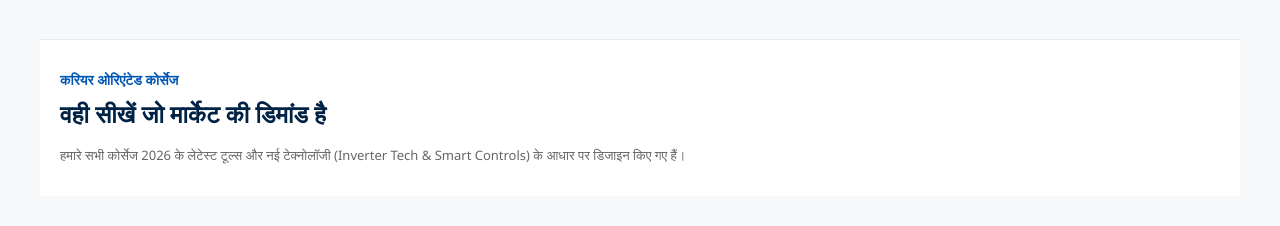
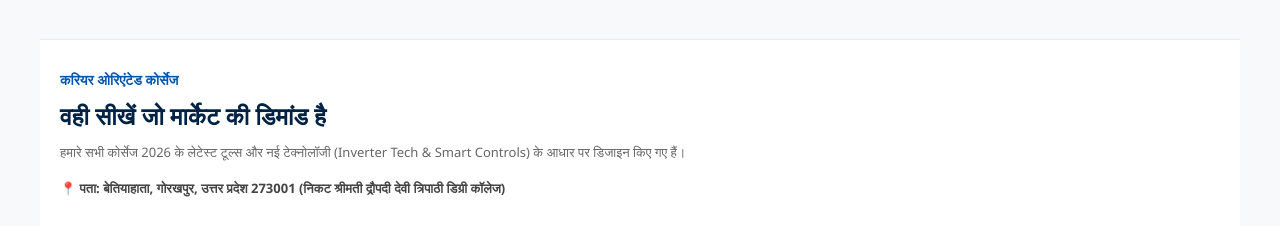
Before and after one commit to abhishek32721/Uma-Technical-degree-College-Gorakhpur, a plain HTML site: page index.html in a window 1280 px wide. Shown: the part 1881-2107 px from the top of the page. Before the commit the page ends 2077 px from the top, so only its background shows below. Drawn offline with Linux system fonts and the light colour scheme.

Commit message:
index.html

```diff
--- a/index.html
+++ b/index.html
@@ -126,20 +126,28 @@
             margin-left: auto;
             margin-right: auto;
         }
+        .footer-content {
+            display: flex;
+            flex-direction: column;
+            gap: 10px;
+        }
         .footer h3 {
             color: #0056b3;
             font-size: 14px;
-            margin-bottom: 8px;
         }
         .footer h2 {
             color: #002244;
             font-size: 24px;
-            margin-bottom: 15px;
         }
         .footer p {
             color: #666;
             font-size: 13px;
             line-height: 1.6;
+        }
+        .footer .address-text {
+            margin-top: 5px;
+            font-weight: 600;
+            color: #444;
         }
     </style>
 </head>
@@ -254,7 +262,6 @@
                 <p>स्किल डेवलपमेंट क्लास</p>
             </div>
 
-            <!-- गायब फोटो यहाँ सही नाम के साथ अपडेट की गई हैं -->
             <div class="gallery-item">
                 <img src="DSC_8115.webp" alt="लाइव ट्रेनिंग सेशन">
                 <p>लाइव ट्रेनिंग सेशन</p>
@@ -305,11 +312,14 @@
         </div>
     </main>
 
-    <!-- फुटर सेक्शन -->
+    <!-- फुटर सेक्शन (नया एड्रेस यहाँ जोड़ दिया गया है) -->
     <footer class="footer">
-        <h3>करियर ओरिएंटेड कोर्सेज</h3>
-        <h2>वही सीखें जो मार्केट की डिमांड है</h2>
-        <p>हमारे सभी कोर्सेज 2026 के लेटेस्ट टूल्स और नई टेक्नोलॉजी (Inverter Tech & Smart Controls) के आधार पर डिजाइन किए गए हैं।</p>
+        <div class="footer-content">
+            <h3>करियर ओरिएंटेड कोर्सेज</h3>
+            <h2>वही सीखें जो मार्केट की डिमांड है</h2>
+            <p>हमारे सभी कोर्सेज 2026 के लेटेस्ट टूल्स और नई टेक्नोलॉजी (Inverter Tech & Smart Controls) के आधार पर डिजाइन किए गए हैं।</p>
+            <p class="address-text">📍 पता: बेतियाहाता, गोरखपुर, उत्तर प्रदेश 273001 (निकट श्रीमती द्रौपदी देवी त्रिपाठी डिग्री कॉलेज)</p>
+        </div>
     </footer>
 
 </body>
```
